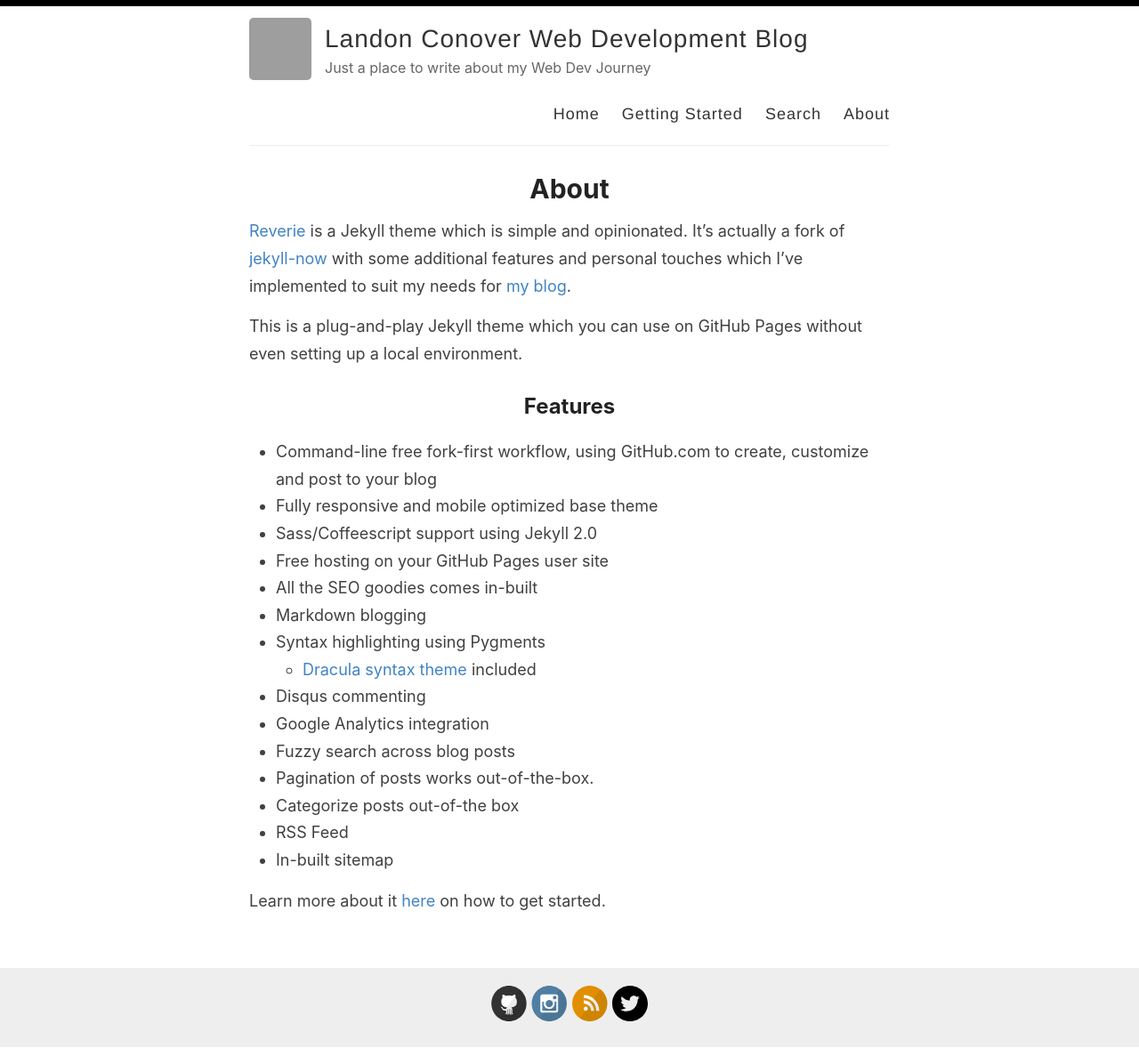
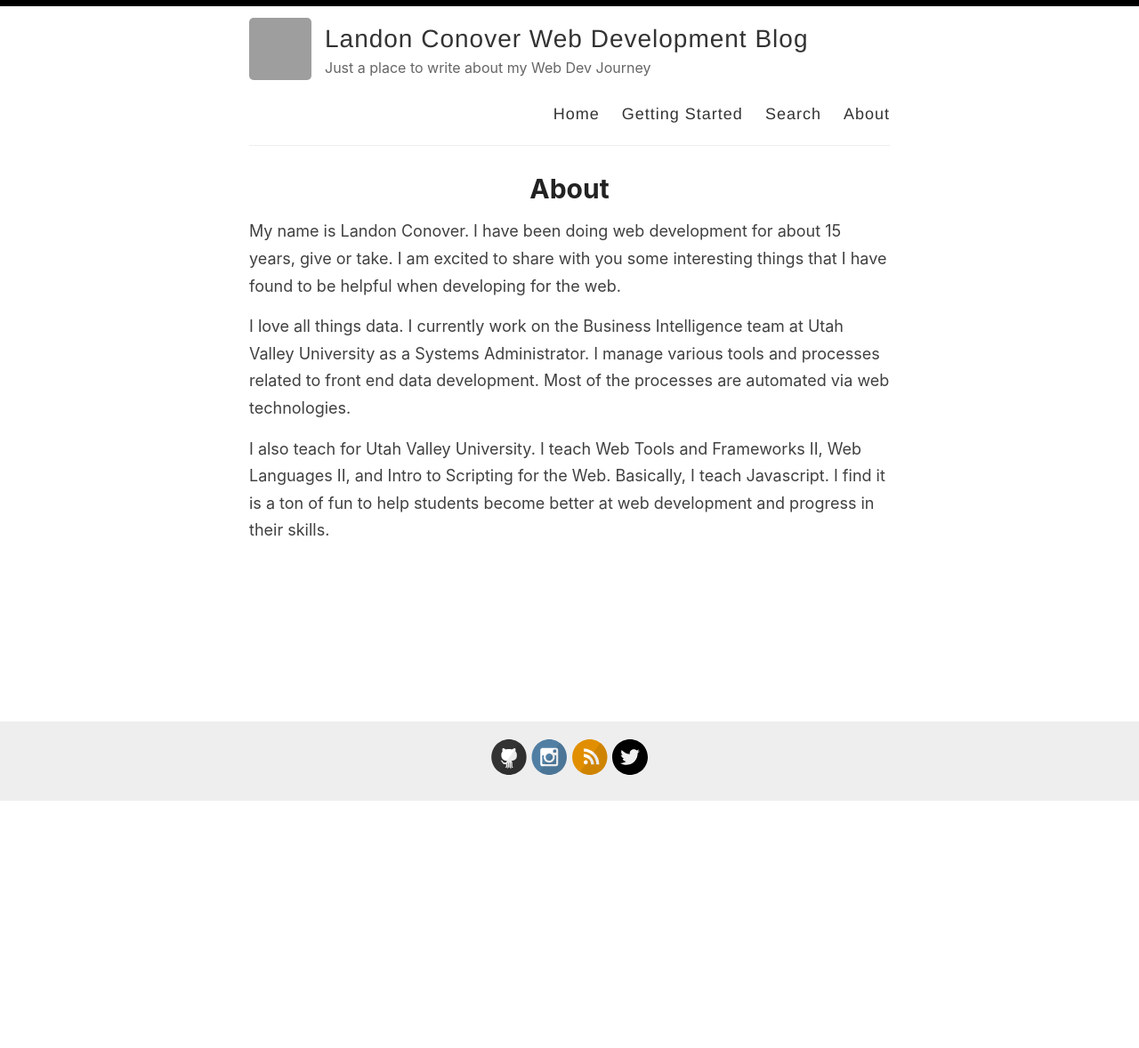
Before and after one commit to landonconover/LandonConover, a Jekyll site: the page built from _pages/about.md, in a window 1280 px wide. Shown: the whole page at 89% size. Built offline with Jekyll 4.4.1, drawn with Linux system fonts in a browser that asks for light colours; after the commit the page ends 901 px from its top, so only the background shows below that; grey boxes are pictures that could not be loaded.

Commit message:
Updated About Page

```diff
--- a/_pages/about.md
+++ b/_pages/about.md
@@ -4,26 +4,8 @@ title: About
 permalink: /about/
 ---
 
-[Reverie](https://github.com/amitmerchant1990/reverie) is a Jekyll theme which is simple and opinionated. It's actually a fork of [jekyll-now](https://github.com/barryclark/jekyll-now) with some additional features and personal touches which I've implemented to suit my needs for [my blog](https://www.amitmerchant.com).
+My name is Landon Conover. I have been doing web development for about 15 years, give or take. I am excited to share with you some interesting things that I have found to be helpful when developing for the web.
 
-This is a plug-and-play Jekyll theme which you can use on GitHub Pages without even setting up a local environment.
+I love all things data. I currently work on the Business Intelligence team at Utah Valley University as a Systems Administrator. I manage various tools and processes related to front end data development. Most of the processes are automated via web technologies.
 
-## Features
-
-- Command-line free fork-first workflow, using GitHub.com to create, customize and post to your blog
-- Fully responsive and mobile optimized base theme
-- Sass/Coffeescript support using Jekyll 2.0
-- Free hosting on your GitHub Pages user site
-- All the SEO goodies comes in-built
-- Markdown blogging
-- Syntax highlighting using Pygments
-    - [Dracula syntax theme](https://draculatheme.com/) included
-- Disqus commenting
-- Google Analytics integration
-- Fuzzy search across blog posts
-- Pagination of posts works out-of-the-box.
-- Categorize posts out-of-the box
-- RSS Feed
-- In-built sitemap
-
-Learn more about it [here](https://github.com/amitmerchant1990/reverie) on how to get started.
+I also teach for Utah Valley University. I teach Web Tools and Frameworks II, Web Languages II, and Intro to Scripting for the Web. Basically, I teach Javascript. I find it is a ton of fun to help students become better at web development and progress in their skills.
```
